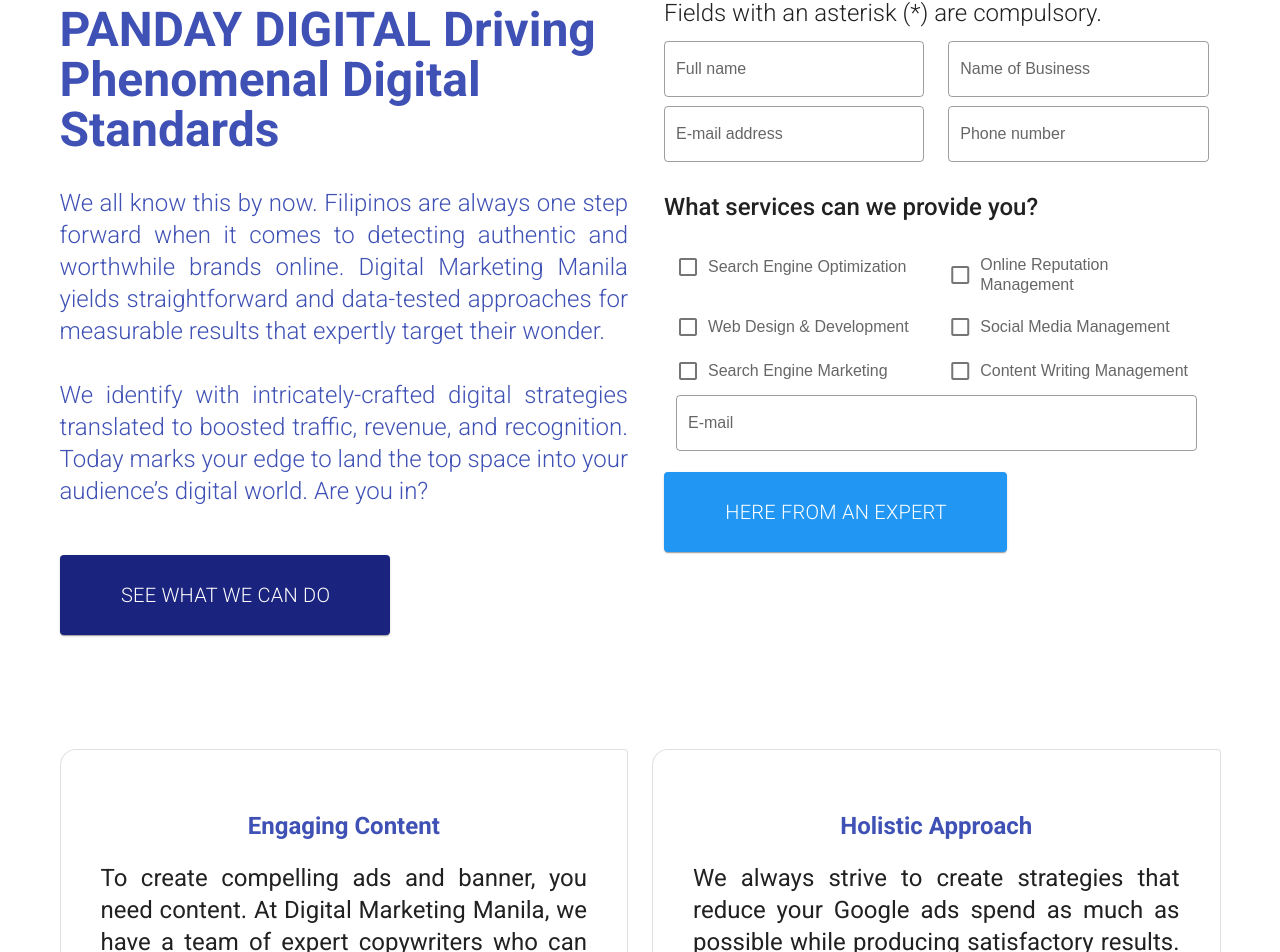
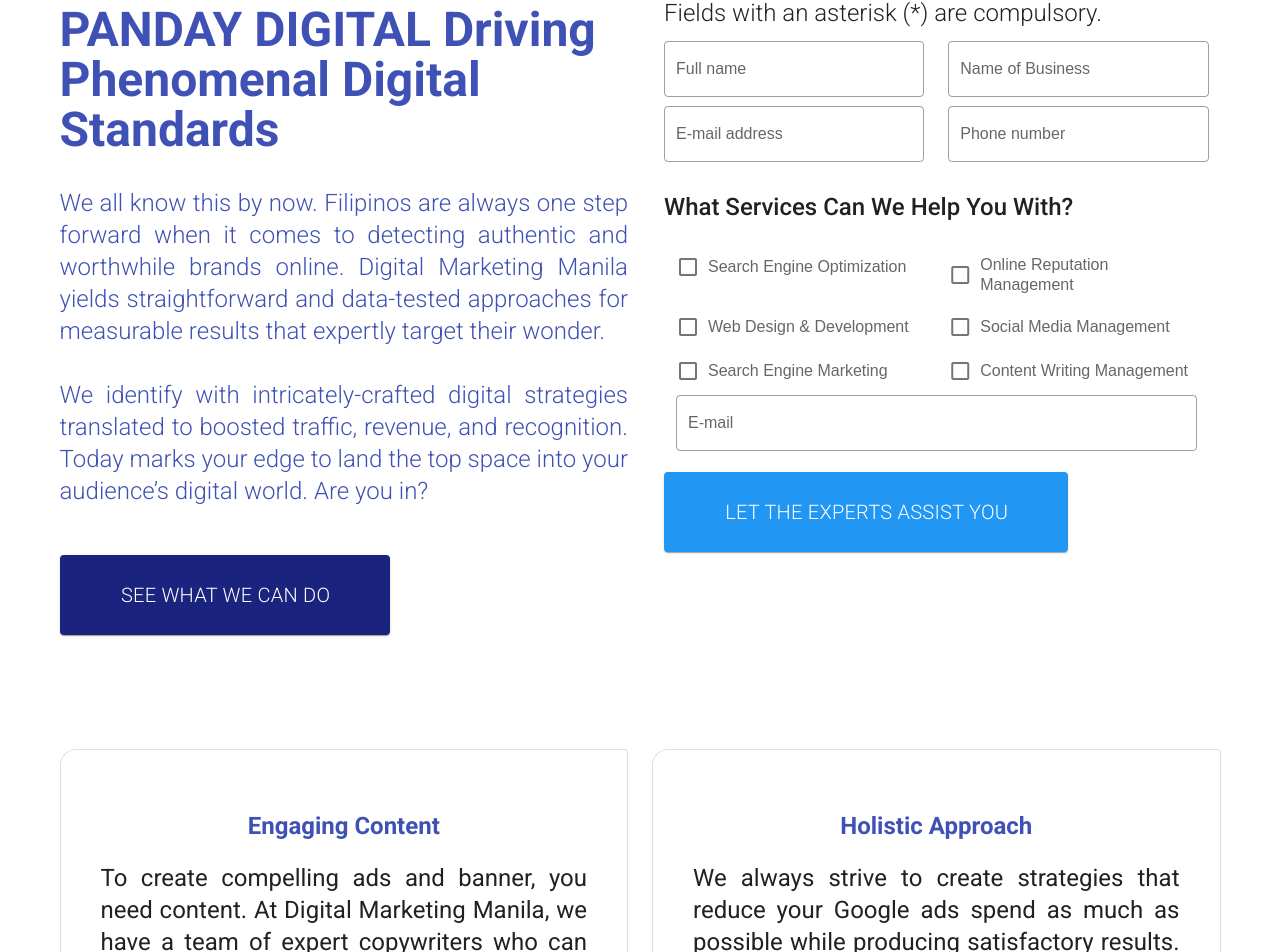
Before and after one commit to Code-Redstone/Panday-digital, a Nuxt app: page /offers in a window 1280 px wide. Shown: the part 767-1719 px from the top of the page. Built offline with nearby package versions, Linux system fonts and the light colour scheme.

Commit message:
Change homepage contents

```diff
--- a/components/RegestrationForm.vue
+++ b/components/RegestrationForm.vue
@@ -28,7 +28,7 @@
                 </v-text-field>
             </v-col>
             <v-col cols="12 " class="pb-0">
-                <p class="font-weight-medium mb-0 mt-5 text-xl-h4 text-lg-h5 text-md-subtitle-1 text-sm-h5">What services can we provide you?</p>
+                <p class="font-weight-medium mb-0 mt-5 text-xl-h4 text-lg-h5 text-md-subtitle-1 text-sm-h5">What Services Can We Help You With?</p>
             </v-col>
             <v-col cols="12 " class="">
                 <v-container>
@@ -97,7 +97,7 @@
                 <v-btn  color="blue"
                 class="px-15 py-10"
                 elevation="1"
-                ><span class=" white--text font-weight-light text-justify text-xl-h6 text-lg-h6 text-md-subtitle-2 text-sm-h5">Here from an expert</span>
+                ><span class=" white--text font-weight-light text-justify text-xl-h6 text-lg-h6 text-md-subtitle-2 text-sm-h5">LET THE EXPERTS ASSIST YOU</span>
                 </v-btn>
             </v-col>
         </v-row>
```
